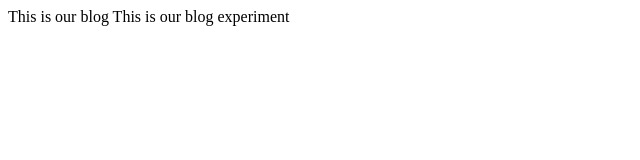
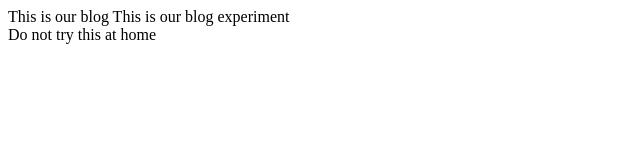
Before and after one commit to gihts024/ReaDt, a plain HTML site: page index.html in a window 1280 px wide. Shown: the whole page, without its empty margins (0-640 px from the left). Drawn offline with Linux system fonts and the light colour scheme.

Commit message:
second commit

```diff
--- a/index.html
+++ b/index.html
@@ -3,4 +3,5 @@
         This is our blog
     </head>
     <body>This is our blog experiment</body>
+    <section> Do not try this at home</section>
 </html>
```
